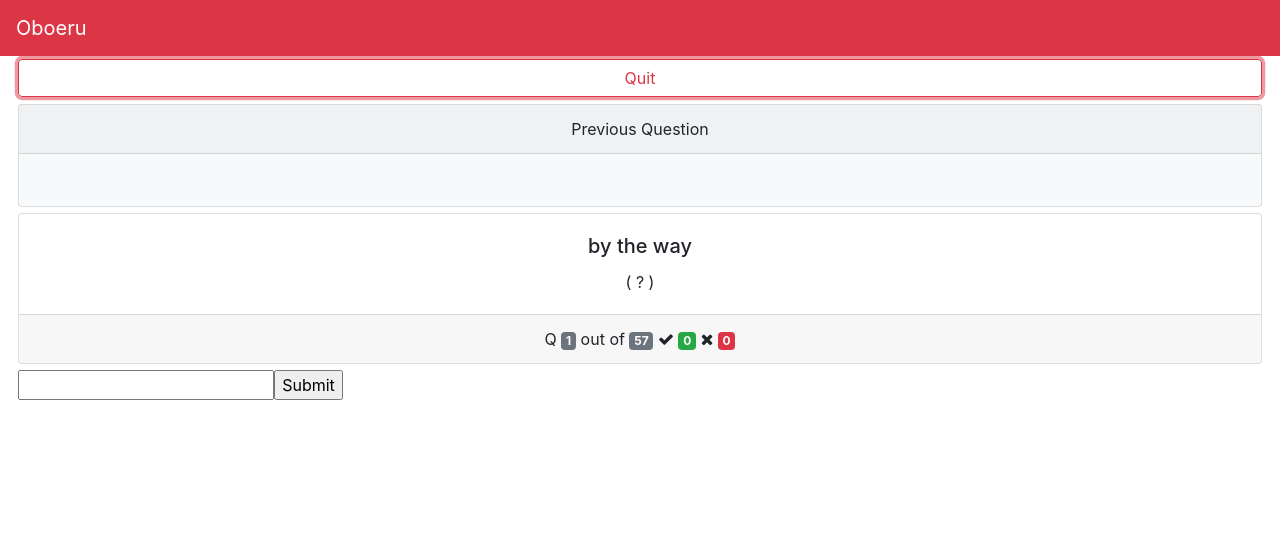
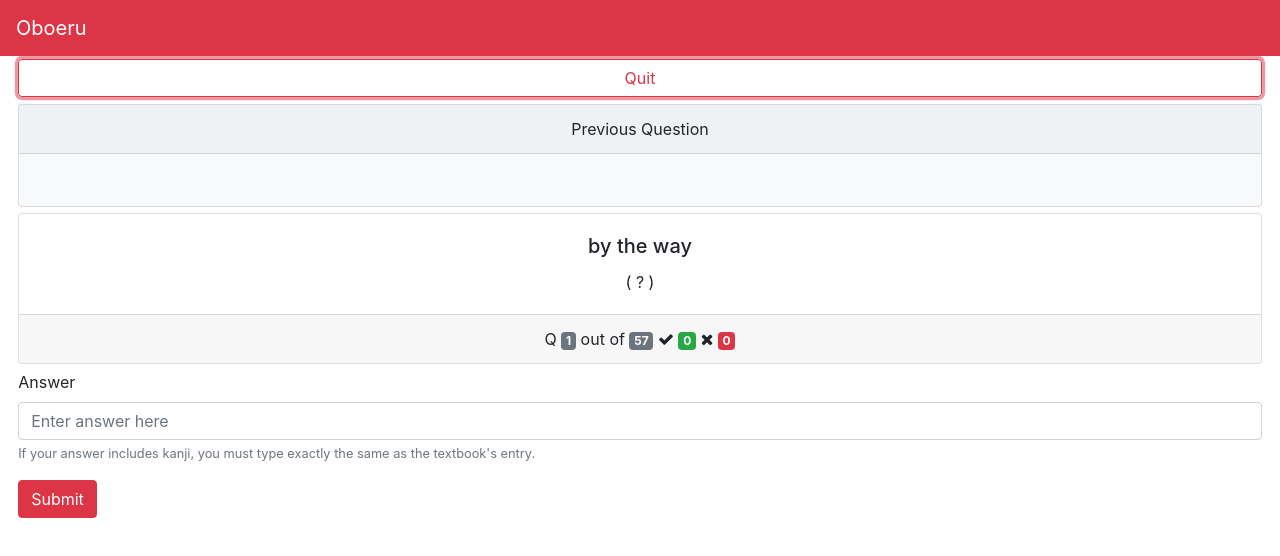
Before and after one commit to nbriannl/oboeru-web, a React (Create React App) app: page / in a window 1280 px wide. Both pictures are taken after a click on the button "Start". Shown: the top 556 px of the page. Built offline with nearby package versions, Linux system fonts and the light colour scheme.

Commit message:
use bootstrap style

```diff
--- a/src/App.js
+++ b/src/App.js
@@ -356,6 +356,7 @@ class App extends React.Component {
           answerContent = (
             <>
               <OpenEndedAnswerForm
+                themeColor={themeColor}
                 value={this.state.answerFormValue}
                 handleAnswerSubmit={this.handleAnswerSubmit}
                 handleAnswerChange={this.handleAnswerChange}
@@ -613,7 +614,8 @@ function MCQOptions(props) {
 
 const OpenEndedAnswerForm = props => {
   return (
-    <form onSubmit={props.handleAnswerSubmit}>
+    <>
+      {/* <form onSubmit={props.handleAnswerSubmit}>
         <label>
           <input
             type="text"
@@ -622,7 +624,30 @@ const OpenEndedAnswerForm = props => {
           />
         </label>
         <input type="submit" value="Submit" />
-    </form>
+      </form> */}
+      <Form>
+        <Form.Group controlId="formAnswer">
+          <Form.Label>Answer</Form.Label>
+          <Form.Control
+            type="answer"
+            placeholder="Enter answer here"
+            value={props.value}
+            onChange={props.handleAnswerChange}
+          />
+          <Form.Text className="text-muted">
+            If your answer includes kanji, you must type exactly the same as the
+            textbook's entry.
+          </Form.Text>
+        </Form.Group>
+        <Button
+          variant={props.themeColor}
+          type="submit"
+          onClick={props.handleAnswerSubmit}
+        >
+          Submit
+        </Button>
+      </Form>
+    </>
   );
 };
 
```
Lines whose indentation alone changed are shown as unchanged.
